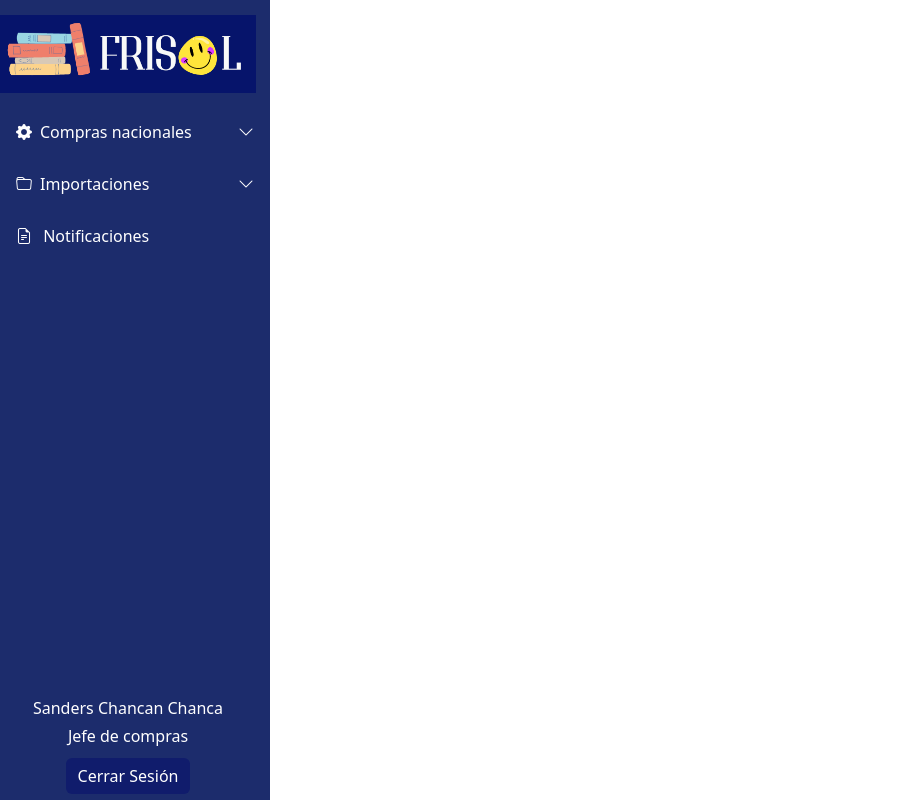
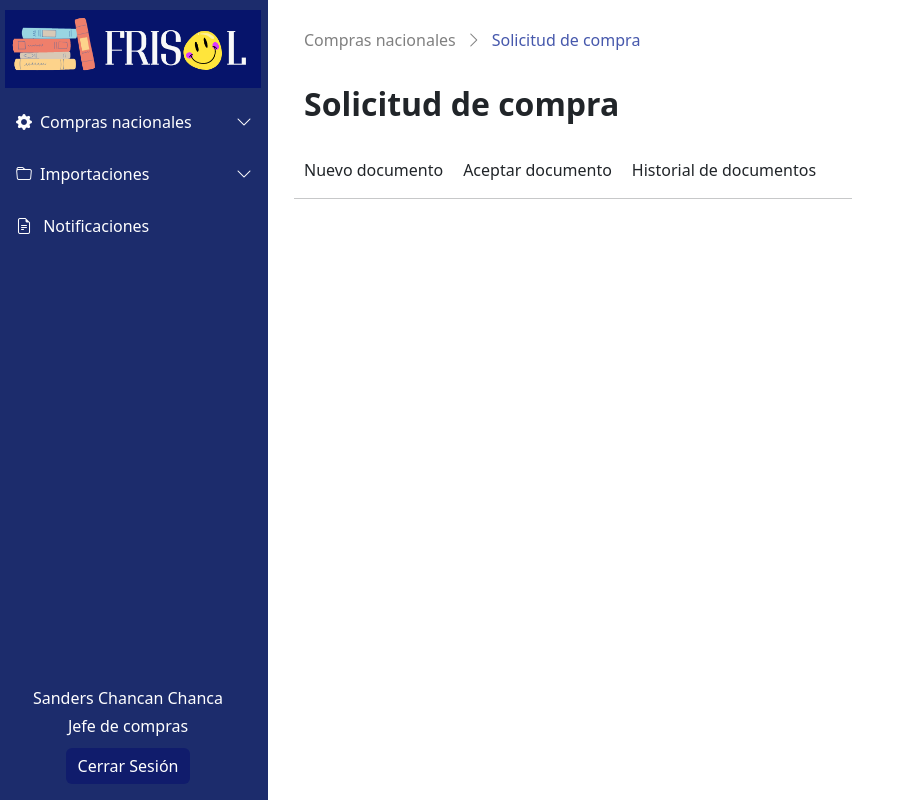
Before and after one commit to Zanderz17/login-proyect, a React (Create React App) app: page /Sidebar in a window 1280 px wide. Shown: the whole page, without its empty margins (0-915 px from the left). Built offline with nearby package versions, Linux system fonts and the light colour scheme.

Commit message:
New: Solicitud de compras

```diff
--- a/src/components/test-components/TestSidebar.js
+++ b/src/components/test-components/TestSidebar.js
@@ -1,8 +1,12 @@
 import Sidebar from '../sidebar/Sidebar';
+import Title from '../title/Title';
 
 function TestSidebar() {
   return (
-    <Sidebar />
+    <div className='d-flex'>
+      <Sidebar />
+      <Title></Title>
+    </div>
   );
 }
 
--- /dev/null
+++ b/src/components/title/Title.jsx
@@ -0,0 +1,44 @@
+import React from 'react'
+import '../../css/title-styles/Title.css'
+
+function Title() {
+    return (
+        <div className='container'>
+            <div className='row navigation-bar'>
+                <div className='col-7 my-auto'>
+                    <a href='/' className='link-1'>
+                        Compras nacionales
+                    </a>
+                    <i class="bi bi-chevron-right"></i>
+                    <a href='/' className='link-2'>
+                        Solicitud de compra
+                    </a>
+                </div>
+            </div>
+
+            <div className='row principal-title'>
+                <div className='col-5'>
+                    Solicitud de compra
+                </div>
+            </div>
+
+            <div className='row bottom-navbar'>
+                <div className='col-7'>
+                    <a>
+                        Nuevo documento
+                    </a>
+                    <a>
+                        Aceptar documento
+                    </a>
+                    <a>
+                        Historial de documentos
+                    </a>
+                    <hr></hr>
+                </div>
+            </div>
+
+        </div>
+    )
+}
+
+export default Title
--- a/src/css/sidebar-styles/Sidebar.css
+++ b/src/css/sidebar-styles/Sidebar.css
@@ -1,6 +1,6 @@
 /*--- Start img section --*/
 .sidebar{
-    width: 270px;
+    width: 268px;
     flex-shrink: 0;
     background-color: #1c2c6c;
     height: 100vh;
@@ -14,7 +14,7 @@
     height: 98px;
     width: 256px;
     padding: 10px 0px;
-    margin: 5px 0px;
+    margin: 0px 5px 0px 5px;
 }
 
 /*-- footer section --*/
--- /dev/null
+++ b/src/css/title-styles/Title.css
@@ -0,0 +1,35 @@
+.navigation-bar{
+    height: 80px;
+    margin-left: 12px;
+}
+
+.link-1{
+    margin-right: 10px;
+    text-decoration: none;
+    color: gray;
+}
+
+.navigation-bar i{
+    color: gray;
+}
+
+.link-2{
+    margin-left: 10px;
+    text-decoration: none;
+    color: #4658AC;
+}
+
+.principal-title{
+    margin-left: 12px;
+    font-size: 32px;
+    font-weight: bold;
+}
+
+.bottom-navbar{
+    margin-top: 30px;
+    margin-left: 2px;
+}
+
+.bottom-navbar a{
+    margin: 10px;
+}
```
Also changed, not shown: src/pages/CodeVerification.jsx (indentation only).
